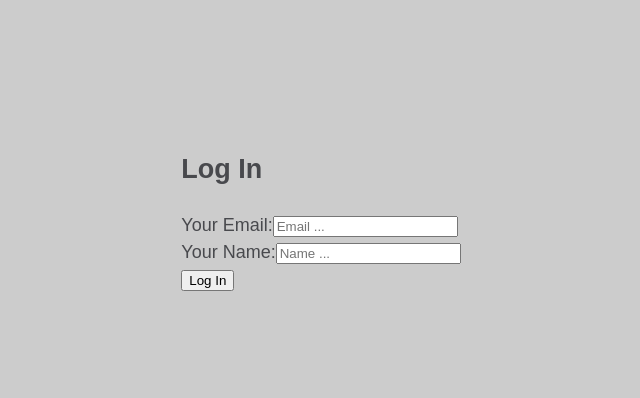
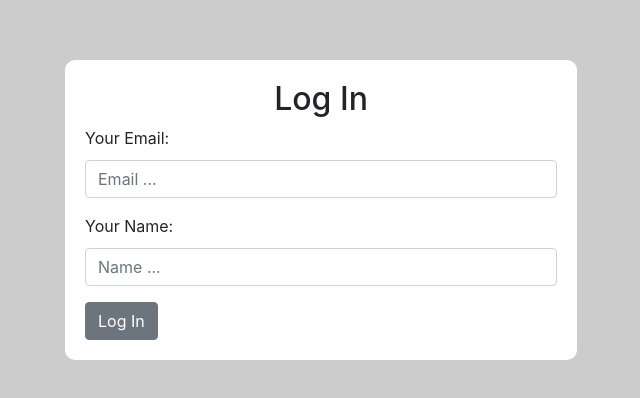
Before and after one commit to ilhomjon55/spares-shop, a React (Create React App) app: page /login in a window 1280 px wide. Shown: the part 190-588 px from the top of the page, without its empty margins (319-959 px from the left). Built offline with nearby package versions, Linux system fonts and the light colour scheme.

Commit message:
Finish authentication

```diff
--- a/package.json
+++ b/package.json
@@ -6,6 +6,7 @@
     "@testing-library/jest-dom": "^5.11.6",
     "@testing-library/react": "^11.2.2",
     "@testing-library/user-event": "^12.6.0",
+    "bootstrap": "^4.5.3",
     "react": "^17.0.1",
     "react-dom": "^17.0.1",
     "react-router-dom": "^5.2.0",
--- a/src/Components/Footer/Footer.css
+++ b/src/Components/Footer/Footer.css
@@ -77,7 +77,7 @@
    padding-left: 0;
 }
 
-.info__item + .info__item {
+.info__item+.info__item {
    margin-top: 8px;
 }
 
@@ -90,6 +90,8 @@
 
 .info__link:hover {
    opacity: 0.7;
+   color: #48494d;
+   text-decoration: none;
 }
 
 .service-center {
@@ -115,7 +117,7 @@
    white-space: nowrap;
 }
 
-.service-center__item + .service-center__item {
+.service-center__item+.service-center__item {
    margin-top: 8px;
 }
 
@@ -128,6 +130,8 @@
 
 .service-center__link:hover {
    opacity: 0.7;
+   color: #48494d;
+   text-decoration: none;
 }
 
 .footer-nav {
@@ -155,7 +159,7 @@
    padding-left: 0;
 }
 
-.footer-nav__list + .footer-nav__list {
+.footer-nav__list+.footer-nav__list {
    margin-left: 40px;
 }
 
@@ -163,7 +167,7 @@
    flex-shrink: 0;
 }
 
-.footer-nav__item + .footer-nav__item {
+.footer-nav__item+.footer-nav__item {
    margin-top: 8px;
 }
 
@@ -177,6 +181,8 @@
 
 .footer-nav__link:hover {
    opacity: 0.7;
+   color: #48494d;
+   text-decoration: none;
 }
 
 .site-copyright {
--- a/src/Components/Footer/Footer.js
+++ b/src/Components/Footer/Footer.js
@@ -7,7 +7,11 @@ function Footer() {
 			<footer className='site-footer'>
 				<div className='container'>
 					<div className='site-footer__inner'>
-						<form className='footer__email-form' method='POST'>
+						<form
+							className='footer__email-form'
+							method='POST'
+							autoComplete='off'
+							spellCheck='false'>
 							<h2 className='footer__email-heading'>
 								Подпишитесь на нашу рассылку и узнавайте об акция
 								быстрее
@@ -18,6 +22,8 @@ function Footer() {
 									type='email'
 									name='user_email'
 									placeholder='Введите ваш e-mail:'
+									pattern='^([a-z0-9_\.-]+)@([\da-z\.-]+)\.([a-z\.]{2,6})$'
+									required
 								/>
 								<button
 									className='footer__email-submit-btn'
--- a/src/Components/HeaderBottom/HeaderBottom.css
+++ b/src/Components/HeaderBottom/HeaderBottom.css
@@ -21,7 +21,7 @@
    flex-shrink: 0;
 }
 
-.nav__item + .nav__item {
+.nav__item+.nav__item {
    padding-left: 10px;
    padding-right: 10px;
 }
@@ -46,14 +46,19 @@
    display: inline-block;
    padding-top: 15px;
    padding-bottom: 15px;
-	font-size: 20px;
-	line-height: 23px;
+   font-size: 18px;
+   line-height: 20px;
    text-transform: capitalize;
    color: #48494d;
    text-decoration: none;
    transition: color 0.8s ease;
 }
 
+.nav__link:hover {
+   color: #48494d;
+   text-decoration: none;
+}
+
 .active_nav {
    color: #ff7931;
 }
--- a/src/Components/HeaderTop/HeaderTop.css
+++ b/src/Components/HeaderTop/HeaderTop.css
@@ -21,15 +21,15 @@
    list-style-type: none;
 }
 
-.header-top__left-item + .header-top__left-item {
+.header-top__left-item+.header-top__left-item {
    margin-left: 50px;
 }
 
 .header-top__left-link {
    display: inline-block;
    font-weight: bold;
-	font-size: 20px;
-	line-height: 23px;
+   font-size: 18px;
+   line-height: 21px;
    color: #48494d;
    text-decoration: none;
 }
@@ -54,22 +54,35 @@
    display: flex;
 }
 
+.header-top__location-wrapper {
+   display: flex;
+   align-items: flex-start;
+}
+
+.header-top__location-img {
+   flex-shrink: 0;
+   margin-right: 10px;
+}
+
 .header-top__location {
    width: 100%;
    max-width: 280px;
+   margin-bottom: 0;
    font-weight: bold;
-	font-size: 20px;
-	line-height: 23px;
+   font-size: 18px;
+   line-height: 21px;
    color: #48494d;
 }
+
 
 .header-top__btns {
    display: flex;
    align-items: center;
-	margin-left: 37px;
+   margin-left: 30px;
 }
 
 .header-top__btn {
+   flex-shrink: 0;
    background: transparent;
    border: none;
 }
@@ -78,6 +91,6 @@
    opacity: 0.7;
 }
 
-.header-top__btn + .header-top__btn {
-	margin-left: 16px;
+.header-top__btn+.header-top__btn {
+   margin-left: 20px;
 }
--- a/src/Components/HeaderTop/HeaderTop.js
+++ b/src/Components/HeaderTop/HeaderTop.js
@@ -26,7 +26,7 @@ function HeaderTop() {
 						</li>
 					</ul>
 
-					<Link className='logo__link' to='/home'>
+					<Link className='logo__link' to='/'>
 						<img
 							src='img/logo-img.png'
 							alt='Site logo'
@@ -36,24 +36,34 @@ function HeaderTop() {
 					</Link>
 
 					<div className='header-top__right'>
-						<address className='header-top__location'>
-							Санкт-Петербург, ул Большая Конюшенная, д 19
-						</address>
+						<div className='header-top__location-wrapper'>
+							<img
+								className='header-top__location-img'
+								src='img/location.svg'
+								alt='Location icon'
+								width='20'
+								height='20'
+							/>
+							<address className='header-top__location'>
+								Санкт-Петербург, ул Большая Конюшенная, д 19
+							</address>
+						</div>
+
 						<div className='header-top__btns'>
 							<Link className='header-top__btn liked-btn' to='/liked'>
 								<img
 									src='img/like.svg'
 									alt='Like icon'
-									width='25'
-									height='25'
+									width='20'
+									height='20'
 								/>
 							</Link>
 							<Link className='header-top__btn profile-btn' to='/login'>
 								<img
 									src='img/profile.svg'
 									alt='Profile icon'
-									width='25'
-									height='25'
+									width='20'
+									height='20'
 								/>
 							</Link>
 							<Link
@@ -62,8 +72,8 @@ function HeaderTop() {
 								<img
 									src='img/korzinka.svg'
 									alt='korzinka icon'
-									width='25'
-									height='25'
+									width='20'
+									height='20'
 								/>
 							</Link>
 						</div>
--- a/src/Components/Routers/Public.js
+++ b/src/Components/Routers/Public.js
@@ -3,12 +3,12 @@ import useEmail from '../../Hooks/useEmail.js';
 import useName from '../../Hooks/useName.js';
 
 function Public({ children, ...props }) {
-	const { pathName } = useLocation;
+	const { pathname } = useLocation();
 
 	const [email] = useEmail();
 	const [name] = useName();
 
-	if (email && name && pathName === '/login') {
+	if (email && name && pathname === '/login') {
 		return <Redirect to='/' />;
 	}
 
--- a/src/Pages/Login/Login.css
+++ b/src/Pages/Login/Login.css
@@ -1,5 +1,8 @@
 .login__form {
-	padding: 5px;
+   width: 40%;
+   padding: 20px;
+   background-color: #fff;
+   border-radius: 10px;
 }
 
 .login__wrapper {
@@ -11,8 +14,18 @@
    display: flex;
    align-items: center;
    justify-content: center;
-	background: #cccccc;
+   background-color: #cccccc;
 }
-.d-none {
-	display: none;
+
+.login__heading {
+   margin-top: 0;
+   text-align: center;
 }
+
+.login__input-label {
+   margin-bottom: 10px;
+}
+
+.login__input::placeholder {
+   font-size: 16px;
+}
--- a/src/Pages/Login/Login.js
+++ b/src/Pages/Login/Login.js
@@ -1,4 +1,3 @@
-import { Redirect } from 'react-router-dom';
 import { useRef } from 'react';
 import useEmail from '../../Hooks/useEmail.js';
 import useName from '../../Hooks/useName.js';
@@ -11,44 +10,59 @@ function Login() {
 
 	const inputEmailRef = useRef(null);
 	const inputNameRef = useRef(null);
-	const wrapper = useRef(null);
 
 	return (
 		<>
-			<div ref={wrapper} className='login__wrapper'>
-				<form className='login__form' action='#' method='POST'>
+			<div className='login__wrapper'>
+				<form
+					className='login__form'
+					action='#'
+					method='POST'
+					autoComplete='off'
+					spellCheck='false'>
 					<h2 className='login__heading'>Log In</h2>
-					<div className='login__input-box'>
-						<label htmlFor='login_email'>Your Email:</label>
+
+					<div className='login__input-box form-group'>
+						<label className='login__input-label' htmlFor='login_email'>
+							Your Email:
+						</label>
 						<input
+							className='login__input form-control'
 							ref={inputEmailRef}
 							type='email'
 							name='user_email'
 							id='login_email'
 							placeholder='Email ...'
+							pattern='^([a-z0-9_\.-]+)@([\da-z\.-]+)\.([a-z\.]{2,6})$'
+							required
 						/>
 					</div>
 
-					<div className='login__input-box'>
-						<label htmlFor='login_username'>Your Name:</label>
+					<div className='login__input-box form-group'>
+						<label
+							className='login__input-label'
+							htmlFor='login_username'>
+							Your Name:
+						</label>
 						<input
+							className='login__input form-control'
 							ref={inputNameRef}
 							type='text'
 							name='user_name'
 							id='login_username'
 							placeholder='Name ...'
+							minLength='2'
+							required
 						/>
 					</div>
 
 					<button
-						className='login__submit-btn'
+						className='login__submit-btn btn btn-secondary'
 						type='submit'
 						onClick={(evt) => {
 							evt.preventDefault();
 							setStateEmail(inputEmailRef.current.value);
 							setStateName(inputNameRef.current.value);
-							wrapper.current.classList.add('d-none');
-							return <Redirect to='/' />;
 						}}>
 						Log In
 					</button>
--- a/src/Pages/OnlyPage/OnlyPage.css
+++ b/src/Pages/OnlyPage/OnlyPage.css
@@ -1,3 +1,4 @@
 .onlypage__heading {
-	font-size: 20px;
+   font-size: 20px;
+   margin-top: 30px;
 }
--- a/src/index.js
+++ b/src/index.js
@@ -1,7 +1,9 @@
 import React from 'react';
 import ReactDOM from 'react-dom';
 import './index.css';
+import 'bootstrap/dist/css/bootstrap.min.css';
 import App from './App';
+
 import { BrowserRouter as Router } from 'react-router-dom';
 import { Provider as Authentication } from './Context/Authentication.js';
 
```
Also changed, not shown: 2 other files (tests, documents, lock files or other folders). Lines whose indentation alone changed are shown as unchanged.
